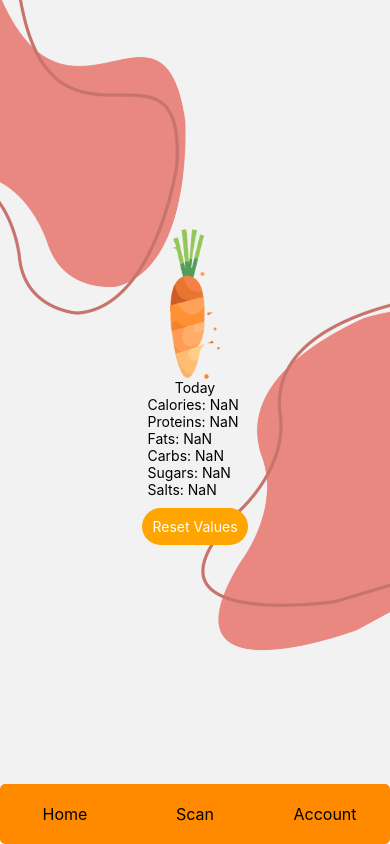
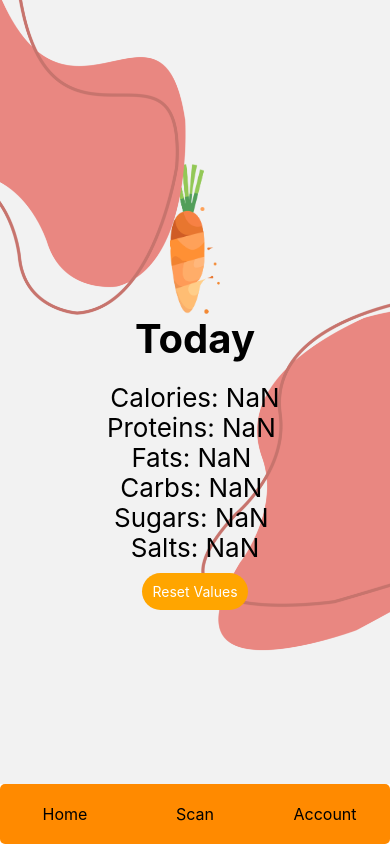
Before and after one commit to scoxfield/NutriHub, a React Native app: screen /Home in a window 390 px wide. Built offline with nearby package versions, Linux system fonts and the light colour scheme.

Commit message:
Modified Home Screen Styling

```diff
--- a/Home.js
+++ b/Home.js
@@ -93,7 +93,7 @@ const Home = () => {
     return (
         <View style={styles.container}>
             <Image source={require('./assets/CarrotLogo.png')} style={styles.image} />
-            <Text>Today</Text>
+            <Text style={styles.todayText}>Today</Text>
 
             <Animated.Image
                 source={require('./assets/abstract-reddish-pink-blob-element-free-png.png')}
@@ -107,7 +107,7 @@ const Home = () => {
 
 
 
-            <Text style={styles.Text}>
+            <Text style={styles.nutritionalData}>
                 Calories: {caloriesData}{'\n'}
                 Proteins: {proteinsData} {'\n'}
                 Fats: {fatsData} {'\n'}
@@ -134,7 +134,7 @@ const styles = StyleSheet.create({
         padding: 10,
         marginVertical: 10,
     },
-
+    // Updated styles for the text and image
     image: {
         height: 150,
         width: 50,
@@ -145,7 +145,6 @@ const styles = StyleSheet.create({
         left: 200,
         height: 500,
         width: 500,
-
     },
     blob_2: {
         position: 'absolute',
@@ -158,6 +157,19 @@ const styles = StyleSheet.create({
         color: 'white',
         textAlign: 'center',
     },
+
+    todayText: {
+        fontSize: 40,
+        fontWeight: 'bold',
+        marginBottom: 20,
+    },
+    nutritionalData: {
+        fontSize: 26,
+
+        textAlign: 'center',
+        lineHeight: 30,
+    },
 });
 
+
 export default Home;
--- a/Second.js
+++ b/Second.js
@@ -12,7 +12,7 @@ const Second = () => {
                 {'\n'}
                 {'\n'}
                 {'\n'}
-                Your total <Text style={{ color: 'green' }}>calories</Text> for today are {' '}
+                Your total goal <Text style={{ color: 'green' }}>calories</Text> for today are {' '}
                 <Text style={{ color: 'orange' }}>2538</Text>
             </Text>
         </View>
```
